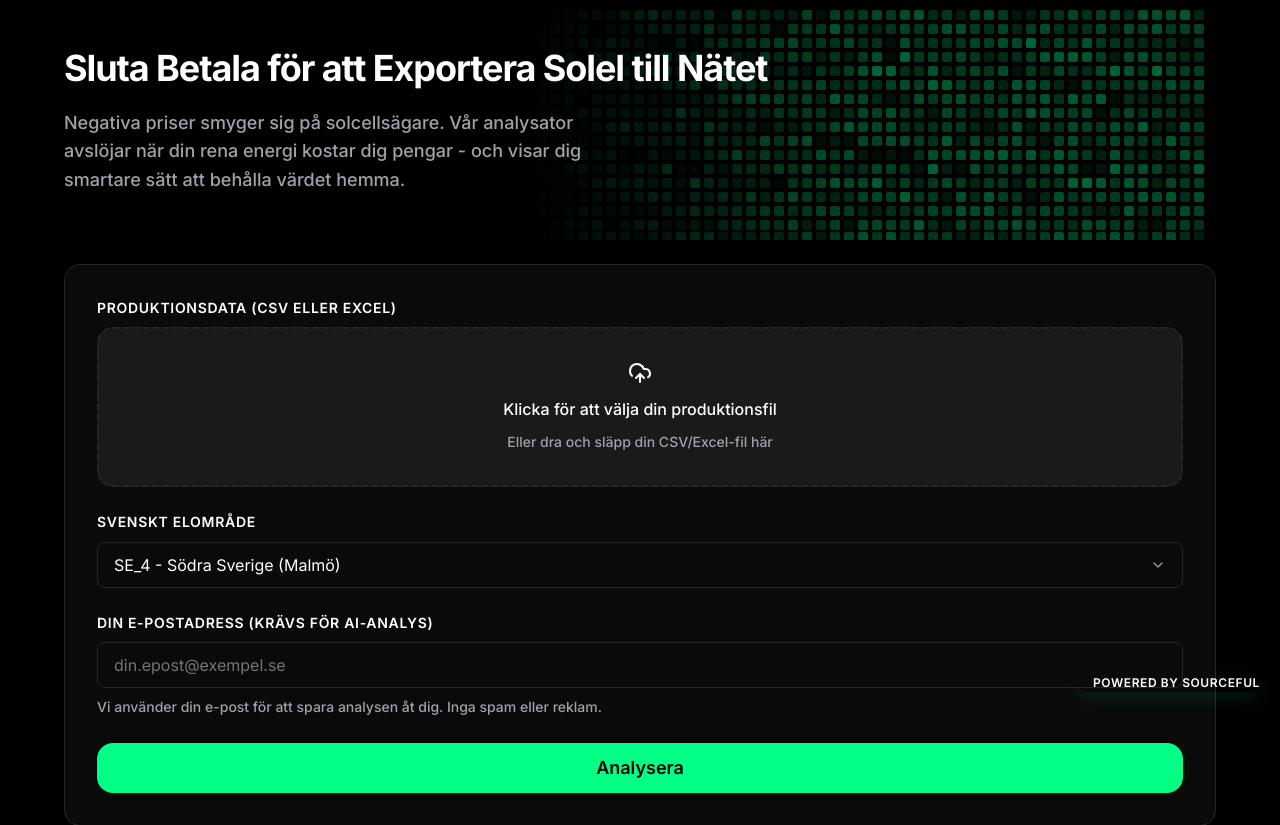
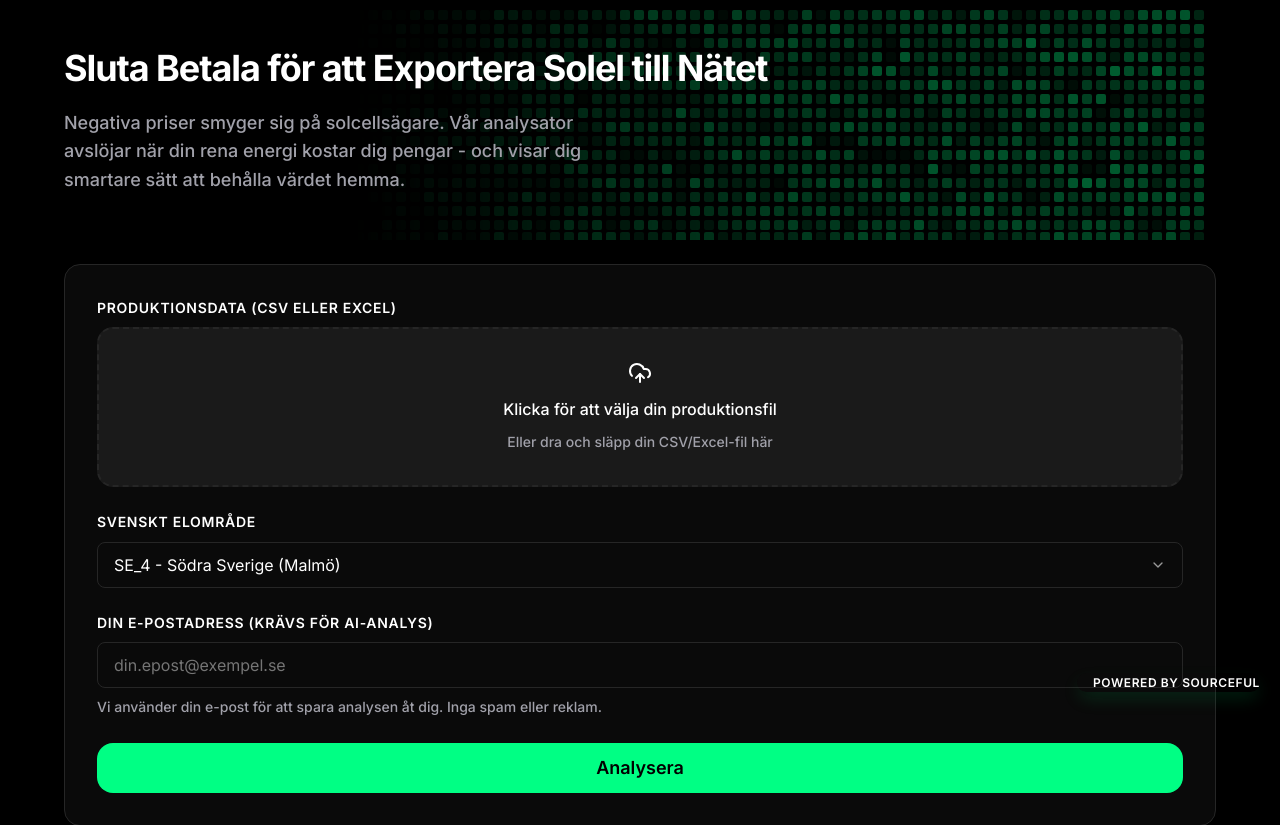
Before and after one commit to srcfl/negative-price-calc, a Flask app: page / in a window 1280 px wide. Shown: the part 88-913 px from the top of the page. Run offline with Flask 3, Linux system fonts and the light colour scheme.

Commit message:
improve: Make gradient overlay more gradual for better grid visibility
- Add RGB color variables for both light and dark themes
- Create multi-stop gradient (0% → 25% → 35% → 50% → 65% → 80% → 100%)
- Allow grid animation to show through with subtle fade further right
- Improve balance between text legibility and visual effect
- Create more sophisticated, professional appearance

```diff
--- a/templates/index.html
+++ b/templates/index.html
@@ -114,6 +114,7 @@
 
             /* Light Theme Colors */
             --background: #ffffff;
+            --background-rgb: 255, 255, 255;
             --foreground: #000000;
             --muted: #f8f9fa;
             --muted-foreground: #6c757d;
@@ -198,6 +199,7 @@
         /* Dark Theme */
         [data-theme="dark"] {
             --background: #000000;
+            --background-rgb: 0, 0, 0;
             --foreground: #ffffff;
             --muted: #1a1a1a;
             --muted-foreground: #a1a1aa;
@@ -1701,8 +1703,12 @@
                 bottom: 0;
                 background: linear-gradient(to right,
                     var(--background) 0%,
-                    var(--background) 40%,
-                    transparent 70%);
+                    var(--background) 25%,
+                    rgba(var(--background-rgb), 0.8) 35%,
+                    rgba(var(--background-rgb), 0.4) 50%,
+                    rgba(var(--background-rgb), 0.2) 65%,
+                    rgba(var(--background-rgb), 0.1) 80%,
+                    transparent 100%);
                 z-index: 1;
                 pointer-events: none;
             }
```
